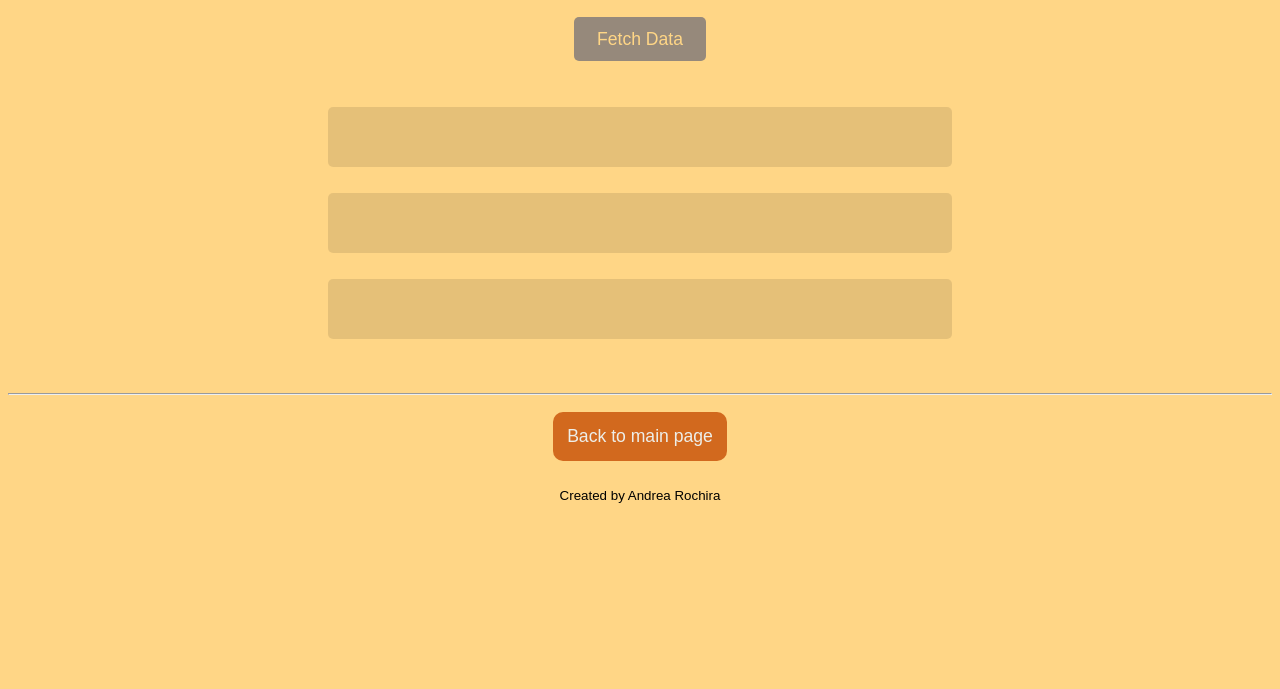
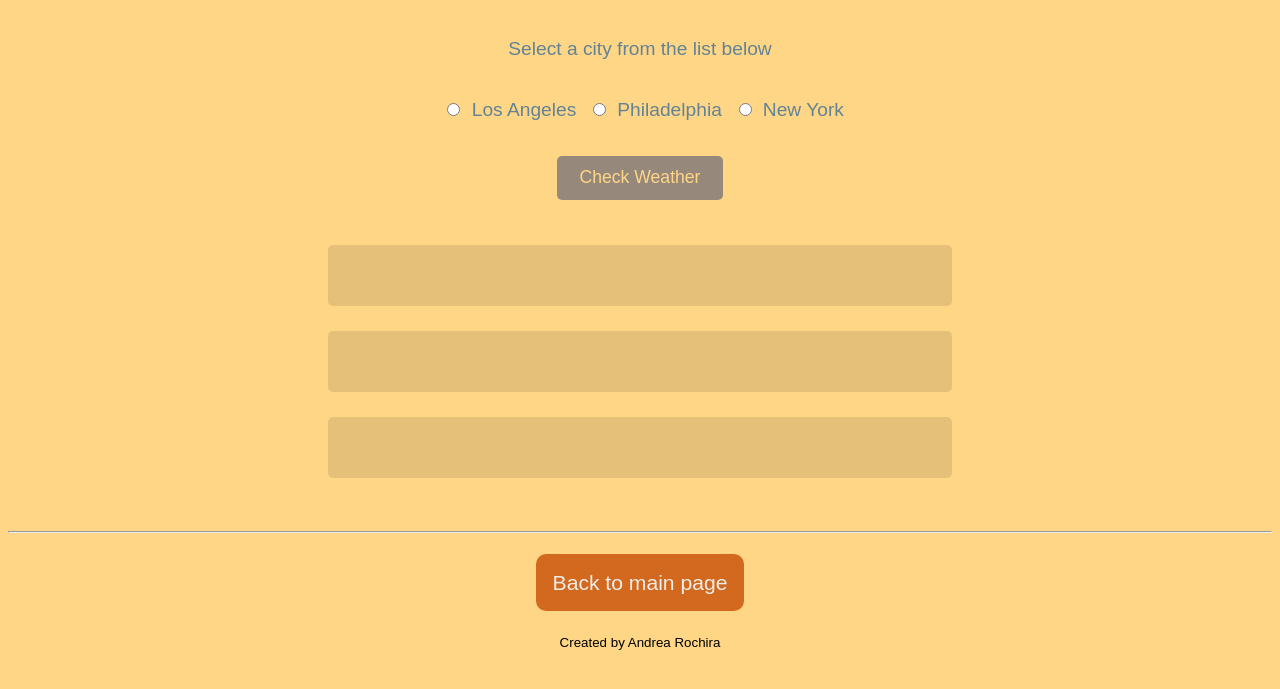
Before and after one commit to Rochira-Andrea/Rochira-Andrea.github.io, a PHP site: page /CIT261/topic4.html in a window 1280 px wide. Shown: the part 70-759 px from the top of the page. Run offline with PHP 8.4, Linux system fonts and the light colour scheme.

Commit message:
Topic #1 other adjustments

```diff
--- a/CIT261/css/topic4.css
+++ b/CIT261/css/topic4.css
@@ -11,7 +11,31 @@
     color: #ffd686;
     text-align: center;
     display: block;
-    margin: 1em auto 0;
+    margin: 2em auto 0;
+    cursor: pointer;
+}
+
+p, form{
+    color: #628395;
+    font-size: 1.2em;
+}
+
+p{
+    text-align: center;
+    margin: 2em 0;
+}
+
+form {
+    margin: 0 auto;
+    text-align: center;
+}
+
+input {
+    margin: 0 .85em;
+    cursor: pointer;
+}
+
+label{
     cursor: pointer;
 }
 
--- a/CIT261/js/topic4.js
+++ b/CIT261/js/topic4.js
@@ -4,11 +4,17 @@
 // add an event listener to the button
 btn.addEventListener('click', function(){
 
+    // retrieve the value from the radio button checked
+    var city = document.forms.list.city.value;
+
+    // alternative working solution but a bit slower
+    // var city = document.querySelector('input[name="city"]:checked').value;
+
     // create an instance of XMLHttpRequest
     var request = new XMLHttpRequest();
 
     // establish the connection
-    request.open('GET','https://cors-anywhere.herokuapp.com/https://api.weatherbit.io/v2.0/current?postal_code=74100&country=IT&key=6323c0e51d8e43b984f1c294bd4f0d0a');
+    request.open('GET','https://cors-anywhere.herokuapp.com/https://api.weatherbit.io/v2.0/current?postal_code='+city+'&country=US&key=6323c0e51d8e43b984f1c294bd4f0d0a');
 
     // if the request is successfully completed, then go ahead
     request.onload = function () {
--- a/CIT261/topic4.html
+++ b/CIT261/topic4.html
@@ -15,7 +15,15 @@
 
         <main>
 
-            <button id="btn" type="button">Fetch Data</button>
+            <p>Select a city from the list below</p>
+
+            <form name="list">
+                <input type="radio" name="city" value="90001" id="one"><label for="one">Los Angeles</label>
+                <input type="radio" name="city" value="19101" id="two"><label for="two">Philadelphia</label>
+                <input type="radio" name="city" value="10001" id="three"><label for="three">New York</label>
+            </form>
+
+            <button id="btn" type="button">Check Weather</button>
 
             <div id="wrapper">
                 <ul>
```
